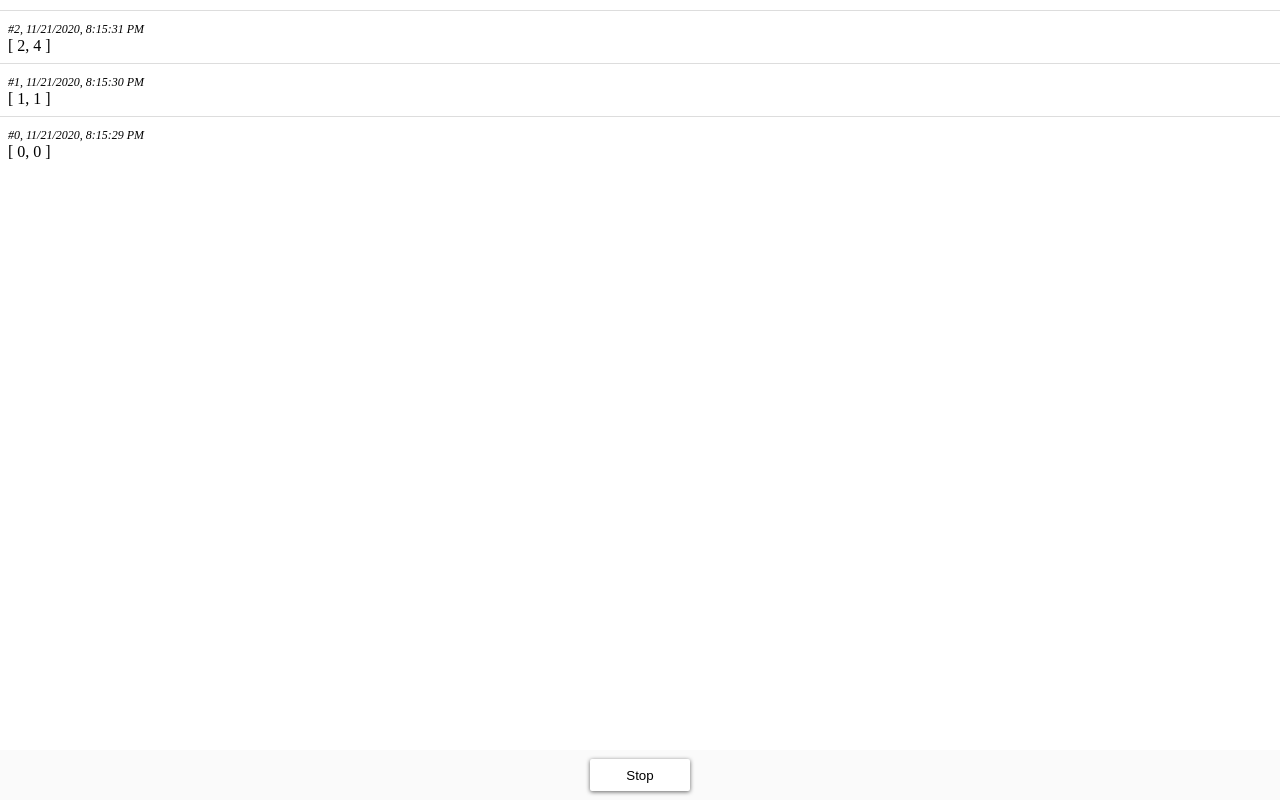
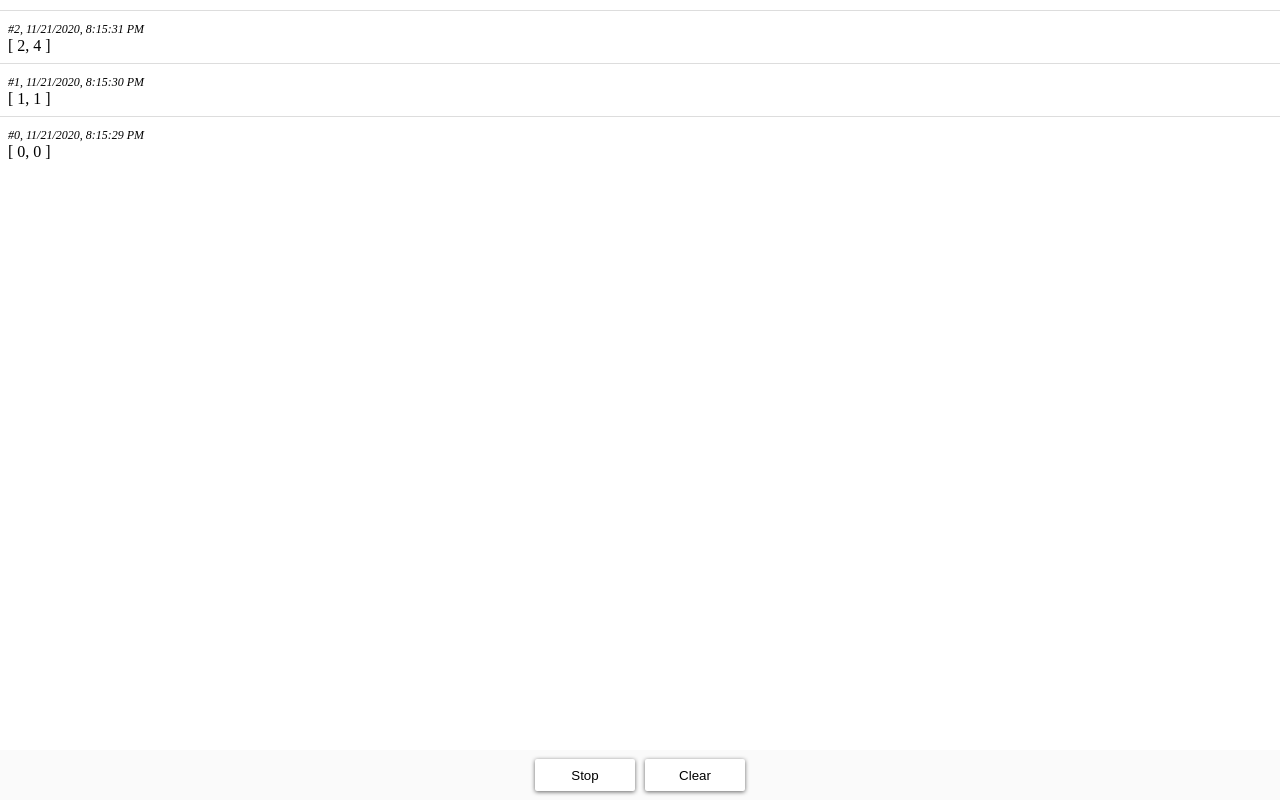
Before and after one commit to Odonno/rxjs-vanilla-player, a website built with webpack: page index.html in a window 1280 px wide. Both pictures are taken after a click on the button "Start". Built offline with nearby package versions, Linux system fonts and the light colour scheme.

Commit message:
feat: add ability to clear display

```diff
--- a/index.html
+++ b/index.html
@@ -14,6 +14,7 @@
 
       <div id="player">
         <button id="startStopButton">Start</button>
+        <button id="clearButton">Clear</button>
       </div>
     </div>
     <script src="dist/main.js"></script>
--- a/src/main.ts
+++ b/src/main.ts
@@ -1,11 +1,11 @@
 import './styles.css';
-import { playObservable } from './player';
+import { displayObservable } from './player';
 import { timer } from 'rxjs';
 import { map } from 'rxjs/operators';
 
 // TODO : write your own Observable here
-const observable = timer(0, 1000).pipe(
+const observable$ = timer(0, 1000).pipe(
     map(i => [i, i** 2])
 );
 
-playObservable(observable);
+displayObservable(observable$);
--- a/src/player.ts
+++ b/src/player.ts
@@ -1,8 +1,9 @@
-import { fromEvent, EMPTY, Observable } from 'rxjs';
-import { map, switchMap } from 'rxjs/operators';
+import { fromEvent, EMPTY, Observable, combineLatest, merge } from 'rxjs';
+import { map, startWith, switchMap } from 'rxjs/operators';
 
 const rootElement = document.getElementById("root");
 const startStopButton = document.getElementById("startStopButton");
+const clearButton = document.getElementById("clearButton");
 const outputElement = document.getElementById("output");
 
 document.body.removeAttribute("style");
@@ -26,31 +27,52 @@ const displayRow = (value: any) => {
     }
 }
 
-export const playObservable = <T>(observable: Observable<T>) => {
-    if (rootElement && startStopButton && outputElement) {
-        const playing$ = fromEvent(startStopButton, "click").pipe(
+export const displayObservable = <T>(observable$: Observable<T>) => {
+    if (rootElement && startStopButton && outputElement && clearButton) {
+        const isPlaying$ = fromEvent(startStopButton, "click").pipe(
             map((_, index) => index % 2 === 0)
         );
 
+        const clear$ = fromEvent(clearButton, "click");
+
         // only one running observable
-        playing$.pipe(
+        const displayRow$ = isPlaying$.pipe(
             switchMap(playing => {
                 if (playing) {
-                    return observable;
+                    return observable$;
                 }
                 return EMPTY;
             })
-        ).subscribe(value => {
+        );
+
+        displayRow$.subscribe(value => {
             displayRow(value);
         });
 
         // alternate start/stop button
-        playing$.subscribe(playing => {
-            startStopButton.innerText = playing ? "Stop" : "Start";
+        isPlaying$.subscribe(isPlaying => {
+            startStopButton.innerText = isPlaying ? "Stop" : "Start";
 
-            if (!playing) {
+            if (!isPlaying) {
                 currentIndex = 0;
-                outputElement.innerHTML = "";
+            }
+        });
+
+        // clear
+        clear$.subscribe(() => {
+            outputElement.innerHTML = "";
+        });
+
+        const canClear$ = merge(displayRow$, clear$).pipe(
+            map(() => !!outputElement.innerHTML),
+            startWith(false)
+        );
+
+        canClear$.subscribe(canClear => {
+            if (canClear) {
+                clearButton.removeAttribute("disabled");
+            } else {
+                clearButton.setAttribute("disabled", "");
             }
         });
     }
--- a/src/styles.css
+++ b/src/styles.css
@@ -63,9 +63,11 @@ button {
     width: 100px;
     height: 32px;
     transition: ease-in-out .3s;
+}
+button:enabled {
     cursor: pointer;
 }
-button:hover {
+button:enabled:hover {
     color: #ecf0f1;
     background-color: #d81b60;
 }
@@ -103,3 +105,10 @@ button:active:before {
 
     transition: width .2s ease-out, padding-top .2s ease-out;
 }
+
+#startStopButton {
+    margin-right: 5px;
+}
+#clearButton {
+    margin-left: 5px;
+}
```
